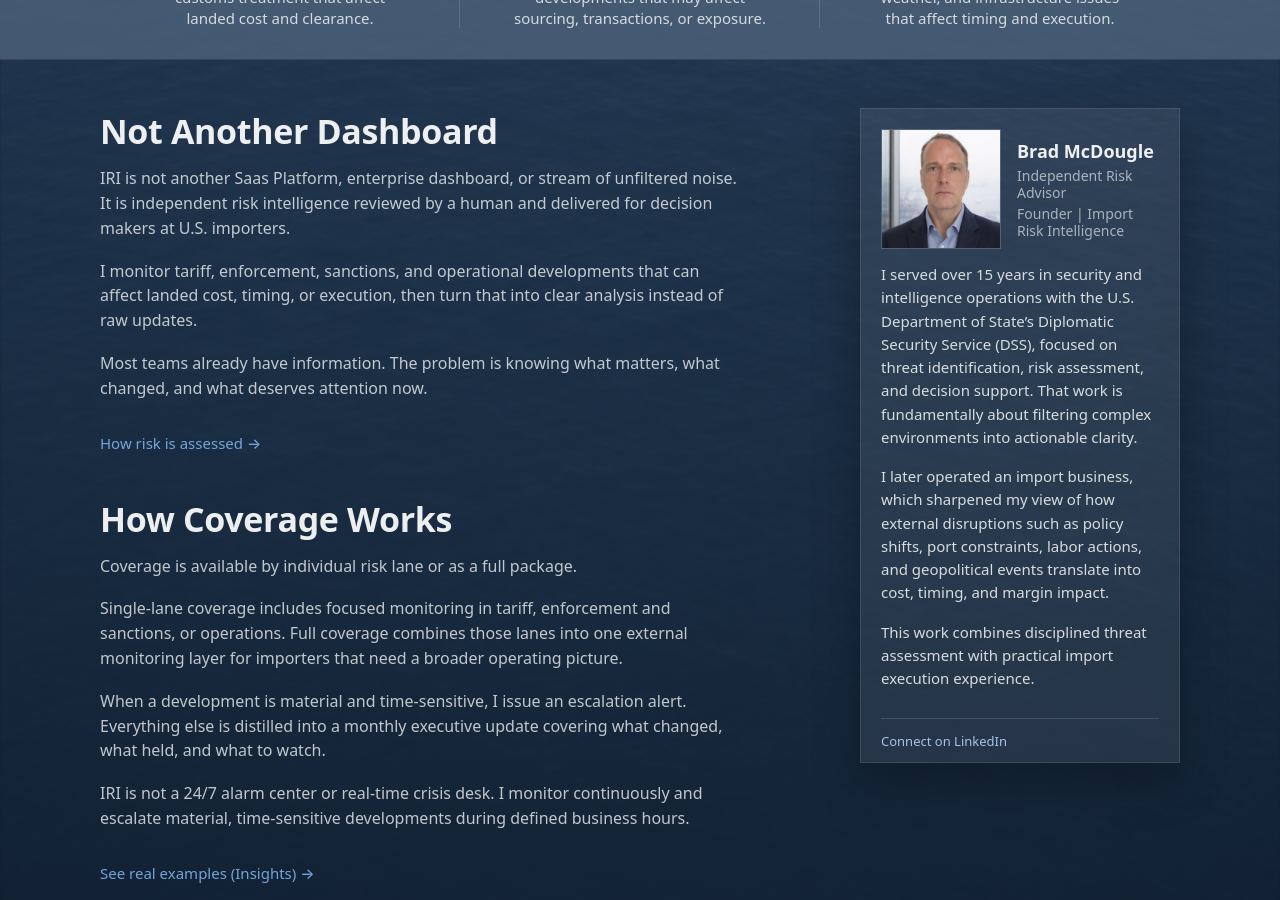
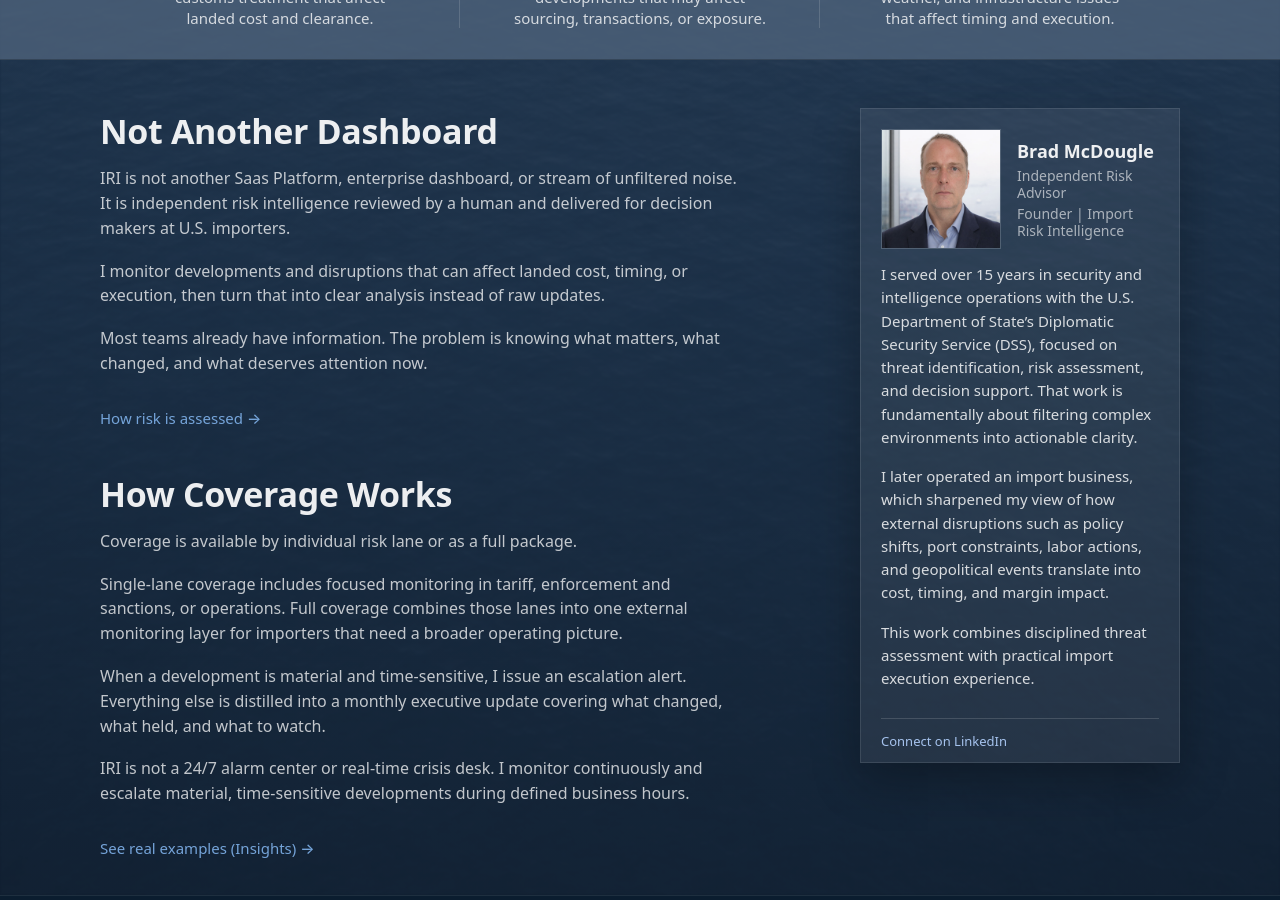
Before and after one commit to importrisk/import-risk-intelligence-site, a Jekyll site: the page built from index.html, in a window 1280 px wide and 900 px high, scrolled down 797 px. Built offline with Jekyll 4.4.1, drawn with Linux system fonts in a browser that asks for light colours.

Commit message:
Update index.html

```diff
--- a/index.html
+++ b/index.html
@@ -99,7 +99,7 @@ description: Independent risk assessment for U.S. importers.
   </p>
 
   <p class="section-text">
-    I monitor tariff, enforcement, sanctions, and operational developments that can affect landed cost, timing, or execution, then turn that into clear analysis instead of raw updates.
+    I monitor developments and disruptions that can affect landed cost, timing, or execution, then turn that into clear analysis instead of raw updates.
   </p>
 
   <p class="section-text">
```
